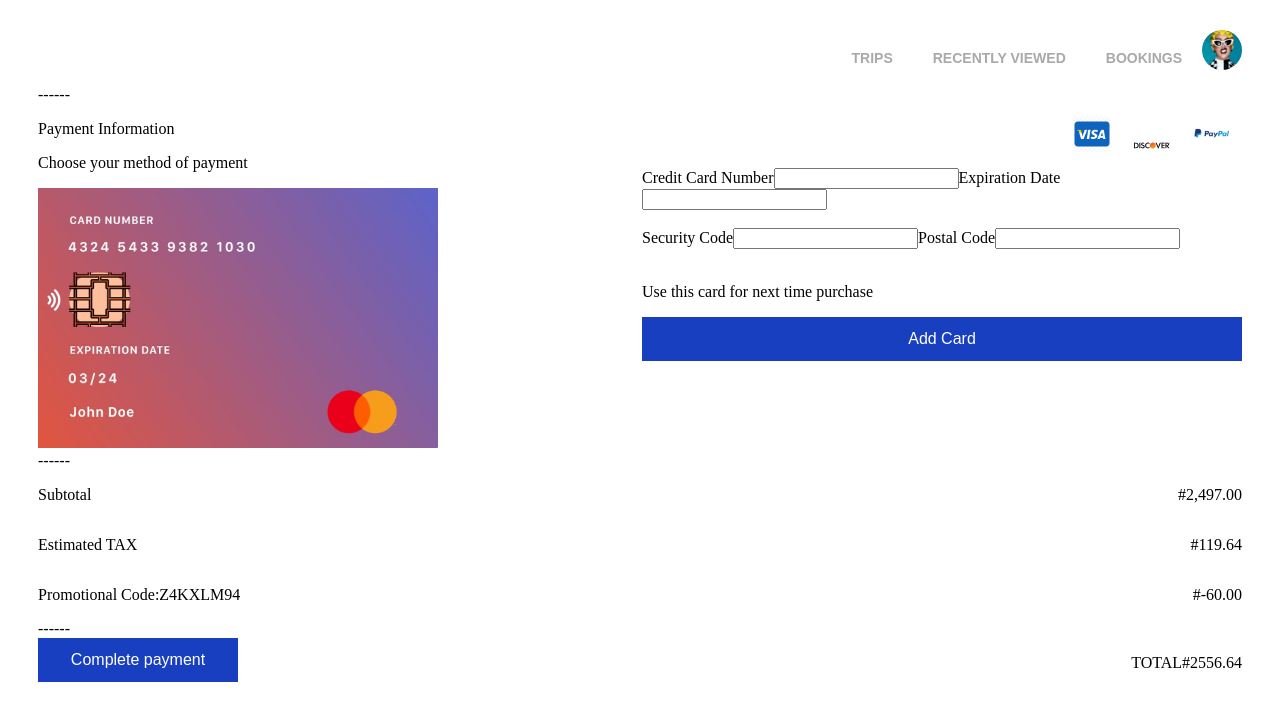
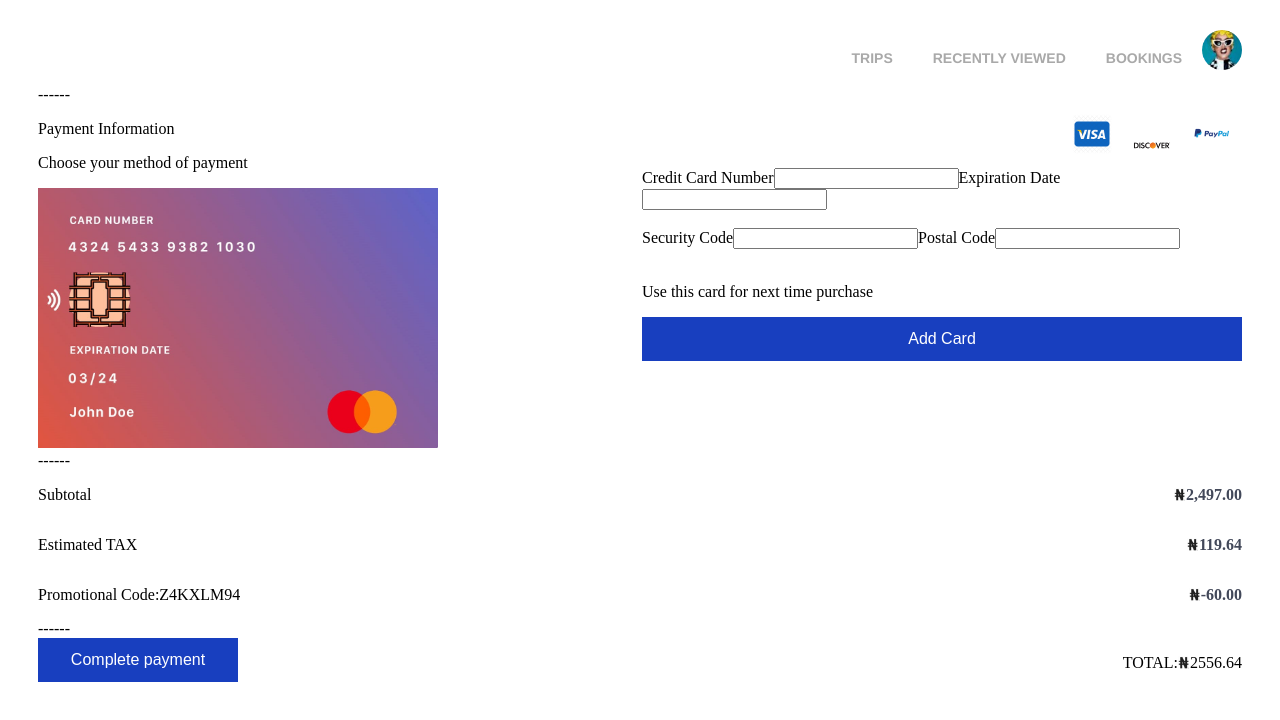
Before and after one commit to iamAbayomi/ncktech-test, a Vue app: page / in a window 1280 px wide. Shown: the top 720 px of the page. Built offline with nearby package versions, Linux system fonts and the light colour scheme.

Commit message:
added images for the naira

```diff
--- a/src/App.vue
+++ b/src/App.vue
@@ -67,17 +67,23 @@
               <p id="subtotal-text">
                 Subtotal
               </p>
+              <div class="price">
+                  <img class="naira-image" src="/naira-image.jpg">
                   <p class="subtotal-value figure">
-                #2,497.00
+                    2,497.00
                   </p>
+              </div>
           </div>
           <div class="sub-total-div flex-row">
               <p id="estimated-tax-text">
                   Estimated TAX
               </p>
+              <div class="price">
+                  <img class="naira-image" src="/naira-image.jpg">
                   <p class="estimated-tax-value figure">
-                  #119.64
+                    119.64
                   </p>
+              </div>
           </div>
           <div class="sub-total-div flex-row">
               <div class="promotional-code flex-row">
@@ -88,9 +94,12 @@
                     :Z4KXLM94
                 </p>
               </div>
+              <div class="price">
+                  <img class="naira-image" src="/naira-image.jpg">
                   <p class="promotional-code-value figure">
-                  #-60.00
+                      -60.00
                   </p>
+              </div>
           </div>
         </div>
 
@@ -99,8 +108,11 @@
         <div class="payment-accept-section">
             <input type="submit" class="blue-button" value="Complete payment">
             <div class="total-figure flex-row">
-                <p id="payment-accept-button">TOTAL</p>
-                <p id="payment-accept-text">#2556.64</p>
+                <p id="payment-accept-total">TOTAL:</p>
+                <div class="price payment-section">
+                  <img class="naira-image" src="/naira-image.jpg">
+                  <p class="payment-accept-text">2556.64</p>
+              </div>
             </div>
         </div>
       </div>
@@ -139,7 +151,8 @@ export default {
   margin: 20px;
   font-size: 14px;
   color:darkgray;
-  font-weight: bold;
+  font-family: Helvetica;
+  font-weight: 800;
 }
 
 .profile-image{
@@ -189,6 +202,8 @@ export default {
 
 .figure{
   float: right;
+  color:#424859;
+  font-weight: bold;
 }
 
 .payment-accept-section{
@@ -212,4 +227,28 @@ export default {
   width: 600px;
 }
 
+.price{
+  /* border: 1px solid;
+  border-width: 1px; */
+  display: flex;
+  align-items: center;
+}
+
+.naira-image{
+  /* border: 1px solid;
+  border-width: 1px; */
+  margin: 18px 1px 18px 0px;
+  width: 11px;
+}
+
+
+.total-figure{
+  /* border: 1px solid;
+  border-width: 1px; */
+}
+
+.payment-section{
+  /* display: flex; */
+}
+
 </style>
```
Lines whose indentation alone changed are shown as unchanged.
